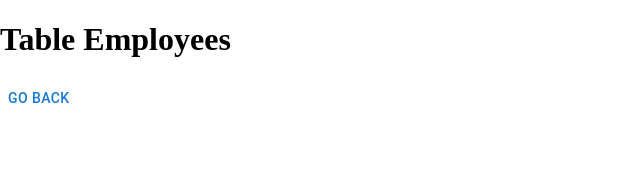
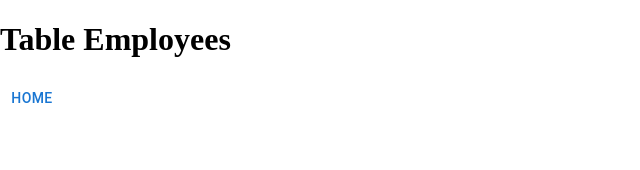
Before and after one commit to todorjr/hrnet, a React app: page /employees in a window 1280 px wide. Shown: the top 170 px of the page, without its empty margins (0-640 px from the left). Built offline with nearby package versions, Linux system fonts and the light colour scheme; the HTML template or start-up script is replaced by a standard one.

Commit message:
test go back btn

```diff
--- a/src/components/TableEmployees.jsx
+++ b/src/components/TableEmployees.jsx
@@ -12,7 +12,7 @@ function TableEmployees () {
     return (
         <div>
             <h1>Table Employees</h1>
-            <Button onClick={goBack}>Go back</Button>
+            <Button onClick={goBack}>Home</Button>
         </div>
 
     )
```
